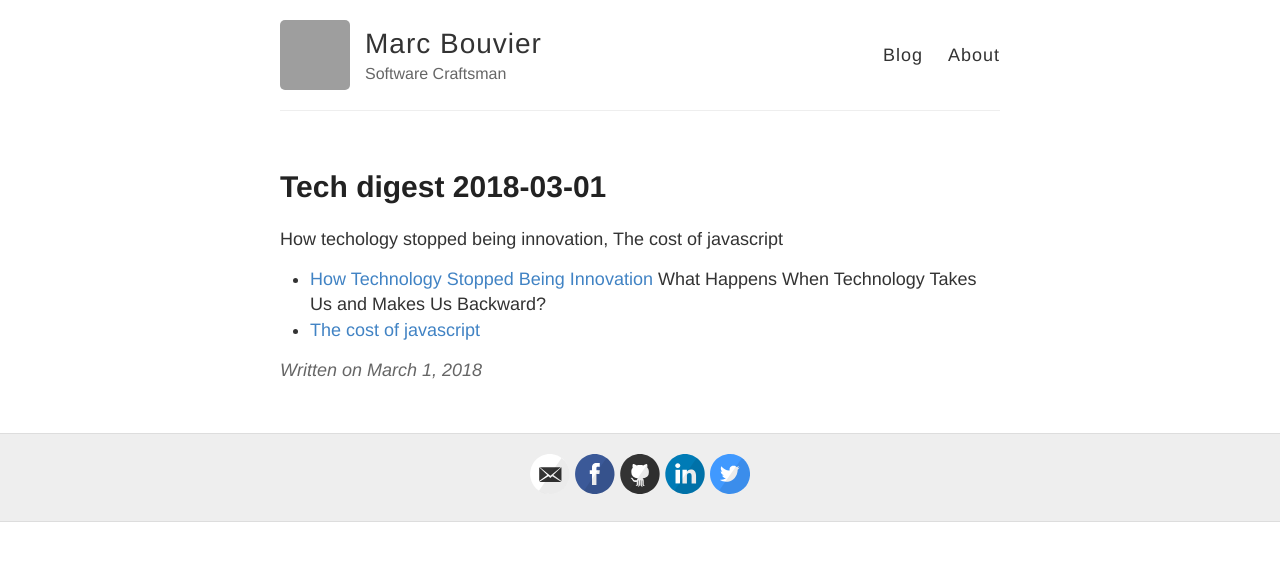
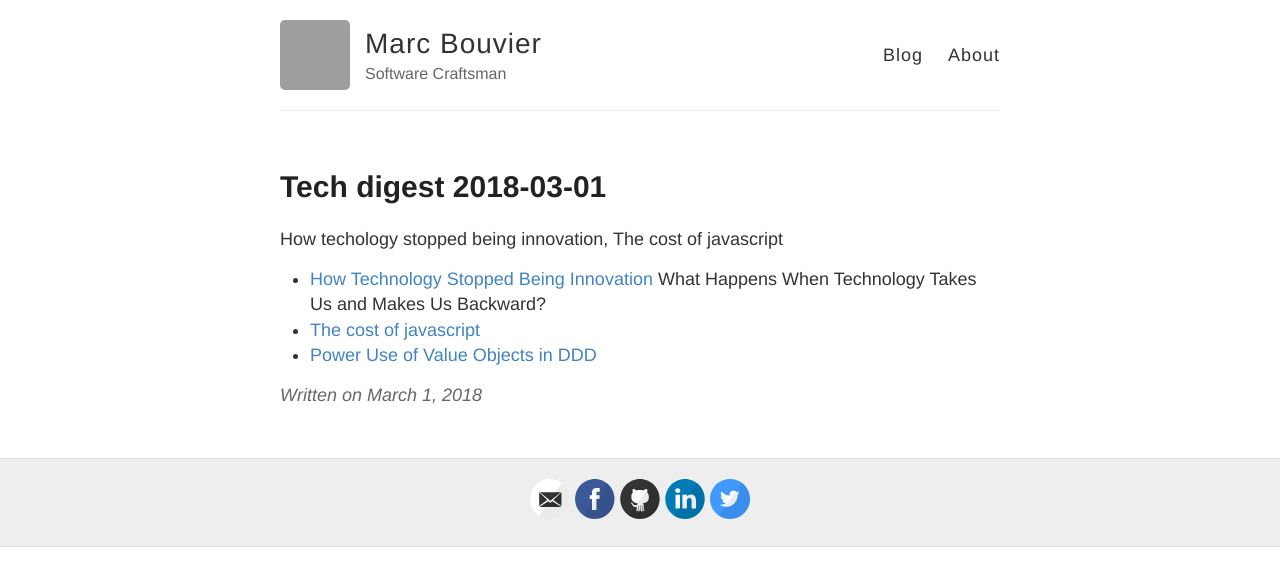
Before and after one commit to marc-bouvier/marc-bouvier.github.io, a Jekyll site: the page built from _posts/2018-03-01-tech-digest.md, in a window 1280 px wide. Shown: the top 586 px of the page. Built offline with Jekyll 4.4.1, drawn with Linux system fonts in a browser that asks for light colours; comment, search, counter and statistics services are not loaded; grey boxes are pictures that could not be loaded.

Commit message:
Update 2018-03-01-tech-digest.md

```diff
--- a/_posts/2018-03-01-tech-digest.md
+++ b/_posts/2018-03-01-tech-digest.md
@@ -2,9 +2,10 @@
 layout: post
 title: "Tech digest 2018-03-01"
 date: 2018-03-01
-tags: performance javascript technology innovation
+tags: performance javascript technology innovation DDD ValueObject
 ---
 How techology stopped being innovation, The cost of javascript
 
 * [How Technology Stopped Being Innovation](https://eand.co/what-happens-when-technology-makes-us-go-backwards-e2bea571bd48) What Happens When Technology Takes Us and Makes Us Backward?
 * [The cost of javascript](https://medium.com/dev-channel/the-cost-of-javascript-84009f51e99e)
+* [Power Use of Value Objects in DDD](https://www.infoq.com/presentations/Value-Objects-Dan-Bergh-Johnsson)
```
